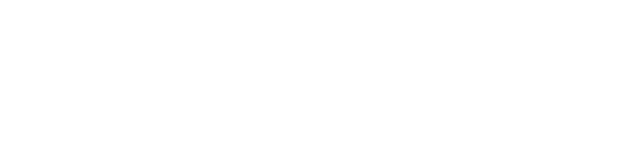
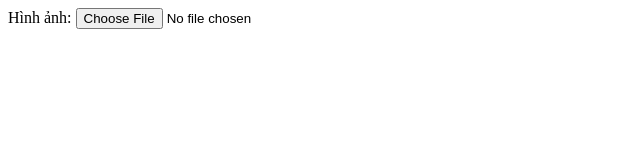
Before and after one commit to tuanhung075021/2511comp180202, a plain HTML site: page dangnhap.html in a window 1280 px wide. Shown: the whole page, without its empty margins (0-640 px from the left). Drawn offline with Linux system fonts and the light colour scheme.

Commit message:
file đăng nhập

```diff
--- a/dangnhap.html
+++ b/dangnhap.html
@@ -5,5 +5,9 @@
     <meta name="viewport" content="width=device-width, initial-scale=1.0" />
     <title>Document</title>
   </head>
-  <body></body>
+  <body>
+    <form name="dangnhap" action="xulydangnhap.php" method="post">
+      <div>Hình ảnh: <input type="file" name="hinh" /></div>
+    </form>
+  </body>
 </html>
```
